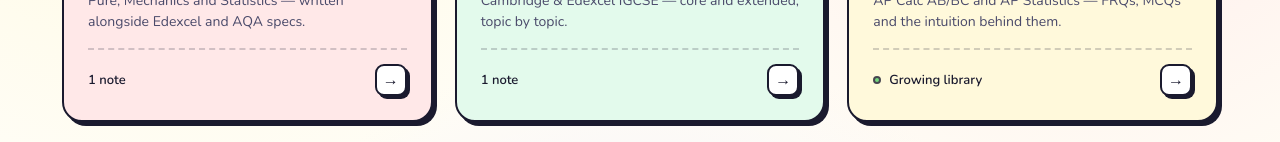
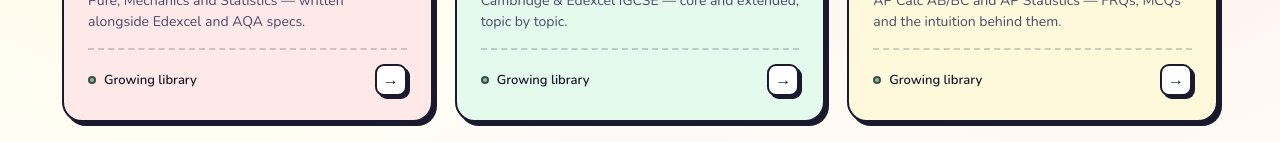
Before and after one commit to pennyzhaozhao/mathnest, a Next.js app: page /courses in a window 1280 px wide. Shown: the part 470-612 px from the top of the page. Built offline with nearby package versions, Linux system fonts and the light colour scheme.

Commit message:
fix practice dynamic route

```diff
--- a/lib/notes.ts
+++ b/lib/notes.ts
@@ -65,7 +65,8 @@ export type CourseTree = {
 };
 
 function getContentDir(): string {
-  return path.join(process.cwd(), 'content', 'courses');
+  const root = process.env.PROJECT_ROOT || process.cwd();
+  return path.join(root, 'content', 'courses');
 }
 
 function slugToTitle(slug: string): string {
--- a/lib/practice.ts
+++ b/lib/practice.ts
@@ -78,7 +78,8 @@ export type PracticeSet = {
 export type PracticeIndex = Omit<PracticeSet, 'questions'> & { questionCount: number };
 
 function getPracticeDir(): string {
-  return path.join(process.cwd(), 'content', 'practice');
+  const root = process.env.PROJECT_ROOT || process.cwd();
+  return path.join(root, 'content', 'practice');
 }
 
 // 解析单个题目块
--- a/next.config.js
+++ b/next.config.js
@@ -46,6 +46,11 @@ const nextConfig = {
   output: 'export',
   images: { unoptimized: true },
   trailingSlash: true,
+  env: {
+    // 把构建时确定的项目根目录注入为环境变量
+    // lib/notes.ts 和 lib/practice.ts 用这个代替 process.cwd()
+    PROJECT_ROOT: __dirname,
+  },
 };
 
 module.exports = nextConfig;
```
